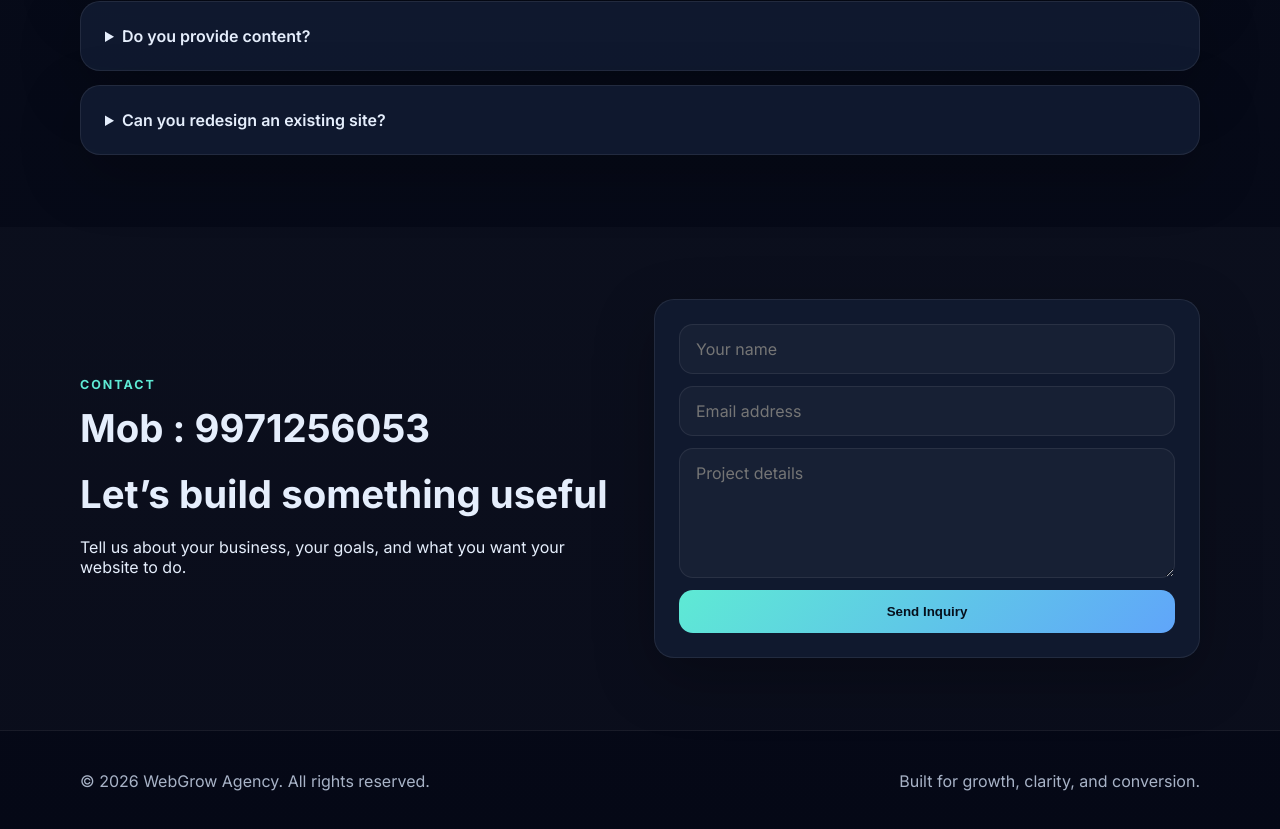
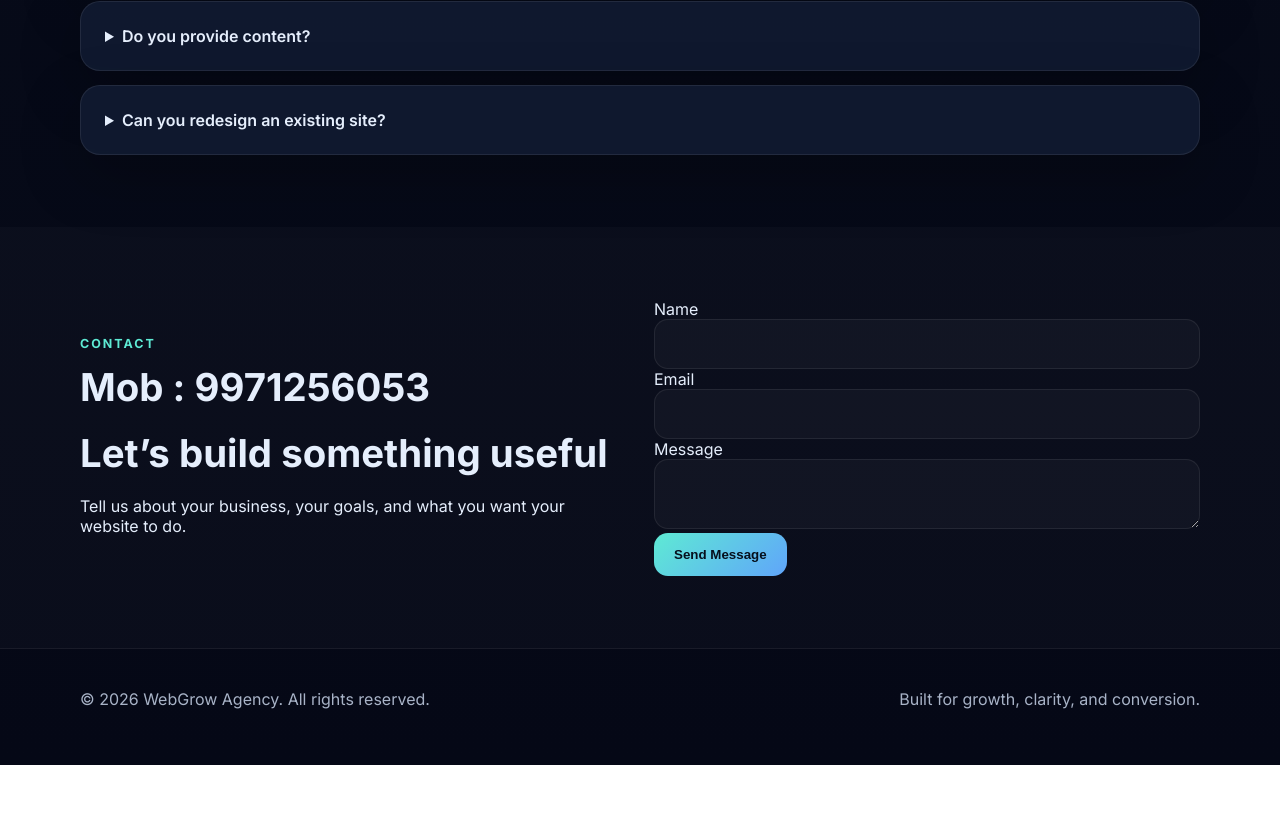
Before and after one commit to aghkmnrsu-cell/webgrow-agency, a plain HTML site: page index.html in a window 1280 px wide. Shown: the part 2812-3641 px from the top of the page. After the commit the page ends 3577 px from the top, so only its background shows below. Drawn offline with Linux system fonts and the light colour scheme.

Commit message:
Enhance contact form with labels and updated button
Updated the contact form to include labels for accessibility and changed the button text to 'Send Message'.

```diff
--- a/index.html
+++ b/index.html
@@ -180,12 +180,20 @@
           <p>Tell us about your business, your goals, and what you want your website to do.</p>
         </div>
 
-       <form class="card contact-form">
-          <form action="https://formspree.io/f/xeajlyre" method="POST">
-          <input type="text" placeholder="Your name" aria-label="Your name" />
-          <input type="email" placeholder="Email address" aria-label="Email address" />
-          <textarea rows="5" placeholder="Project details" aria-label="Project details"></textarea>
-          <button type="submit" class="btn">Send Inquiry</button>
+       <form action="https://formspree.io/f/xeajlyre" method="POST">
+          <div>
+            <label for="name">Name</label>
+            <input type="text" id="name" name="name" required />
+          </div>
+          <div>
+            <label for="email">Email</label>
+            <input type="email" id="email" name="email" required />
+          </div>
+          <div>
+            <label for="message">Message</label>
+            <textarea id="message" name="message" required></textarea>
+          </div>
+          <button class="btn accent" type="submit">Send Message</button>
         </form>
 
 
```
